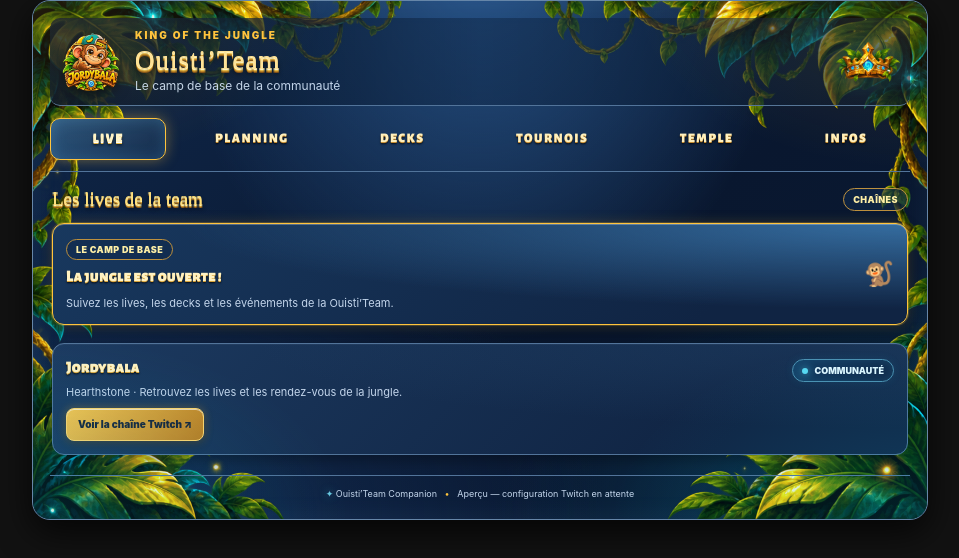
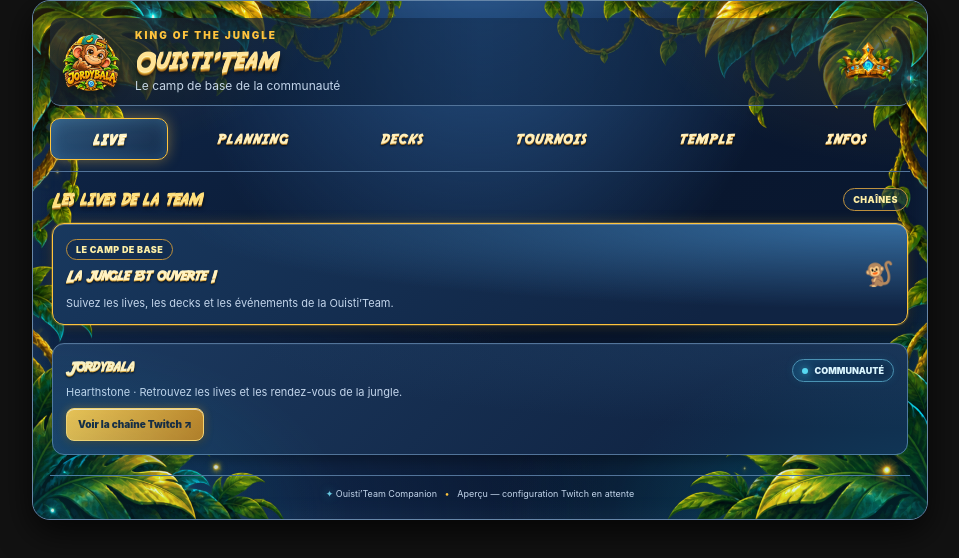
Before and after one commit to JordyBala/jordybala.github.io, a plain HTML site: page panel.html in a window 1280 px wide. Shown: the whole page, without its empty margins (160-1119 px from the left). Drawn offline with Linux system fonts and the light colour scheme; a web font is replaced by a local one.

Commit message:
Change font-family to 'Adventure' in styles.css

```diff
--- a/styles.css
+++ b/styles.css
@@ -196,7 +196,7 @@ a:focus-visible,button:focus-visible{outline:2px solid var(--gold2);outline-offs
 
 /* Grand titre - Aventure Jungle */
 h1 {
-  font-family: 'Rye', serif;
+font-family: 'Adventure', sans-serif;
   font-weight: 400;
   color: #ffe49a;
   text-shadow:
@@ -209,7 +209,7 @@ h1 {
 }
 
 h2, .king-name {
-  font-family: 'Rye', serif;
+font-family: 'Adventure', sans-serif;
   font-weight: 400;
   color: #ffdf79;
   text-shadow:
@@ -221,7 +221,7 @@ h2, .king-name {
 
 /* Navigation jungle */
 .tab {
-  font-family: 'Alegreya Sans SC', sans-serif;
+font-family: 'Adventure', sans-serif;
   font-size: 13px;
   font-weight: 900;
   color: #fff0bd;
@@ -242,7 +242,7 @@ h2, .king-name {
 
 /* Titres des cartes - Jungle */
 h3 {
-  font-family: 'Alegreya Sans SC', sans-serif;
+font-family: 'Adventure', sans-serif;
   font-size: 16px;
   font-weight: 900;
   color: #fff2c2;
```
